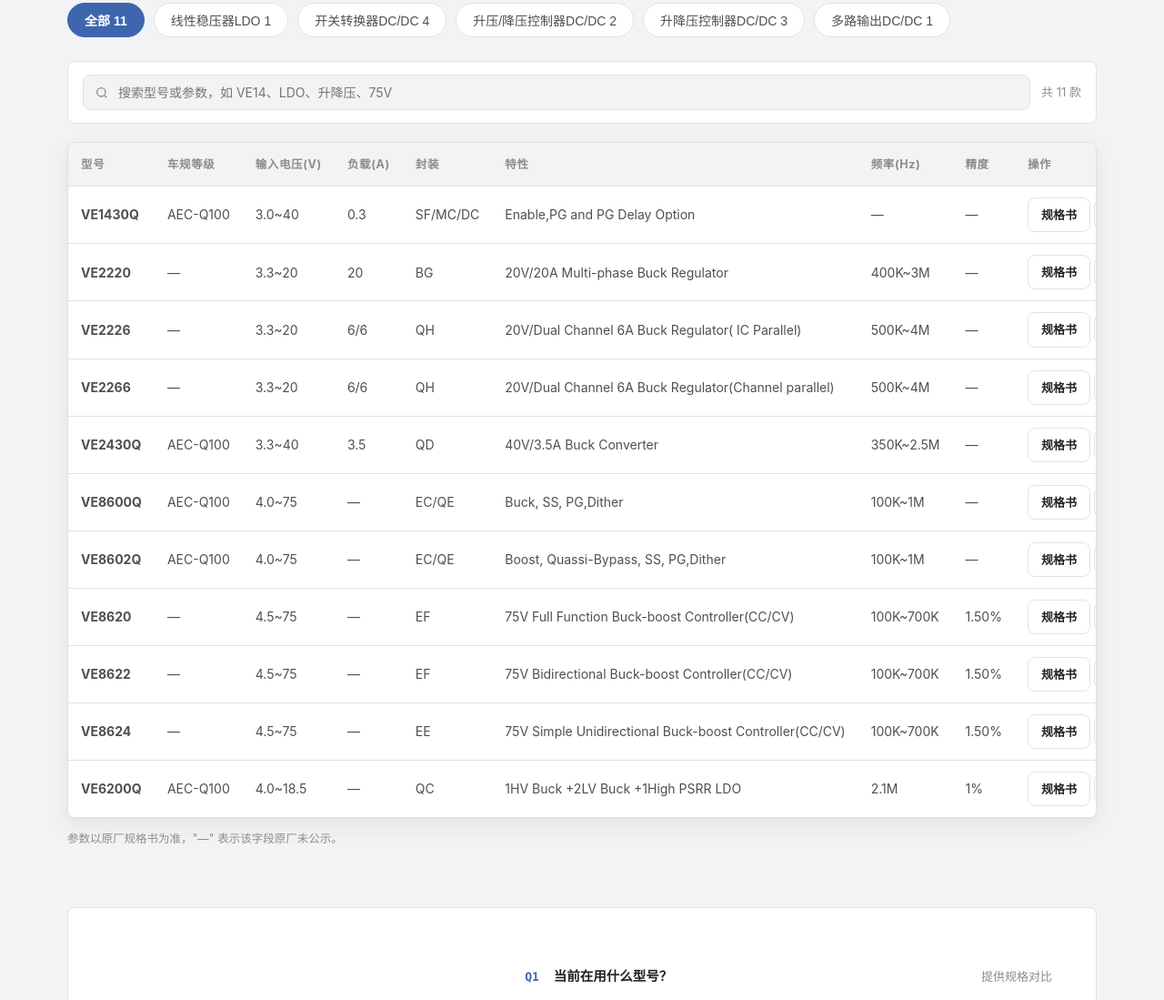
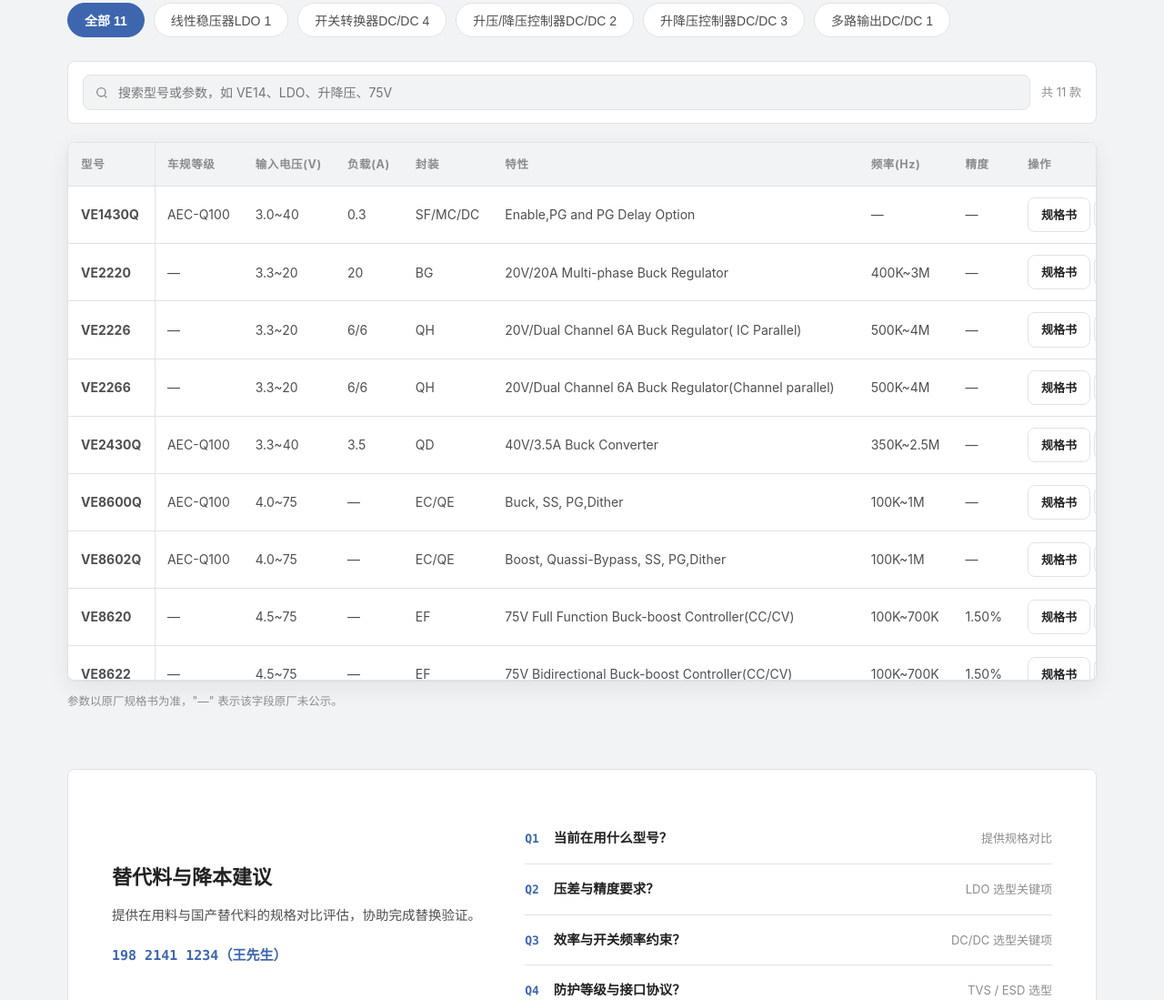
Before and after one commit to Semiment/pcb-less-website, a plain HTML site: page power.html in a window 1280 px wide. Shown: the part 400-1499 px from the top of the page at 91% size. Drawn offline with Linux system fonts and the light colour scheme.

Commit message:
产品表格钉住：型号过多时首行(属性名)纵向吸顶+首列横向钉住，表内纵向滚动(max-height:74vh)，钉列带不透明底色与 1px 功能分隔线，colspan 合并行不参与

```diff
--- a/css/style.css
+++ b/css/style.css
@@ -915,13 +915,15 @@ select:focus-visible, textarea:focus-visible, .subcat:focus-visible,
 .table-wrap {
   background: var(--surface); border: 1px solid var(--border);
   border-radius: var(--radius); overflow: auto; box-shadow: var(--shadow);
+  max-height: 74vh;
 }
-.product-table { width: 100%; border-collapse: collapse; min-width: 980px; }
+.product-table { width: 100%; border-collapse: separate; border-spacing: 0; min-width: 980px; }
 .product-table th {
   text-align: left; font-size: 12.5px; font-weight: 700;
   color: var(--ink-3); letter-spacing: .05em;
   padding: 13px 14px; border-bottom: 1px solid var(--border);
   background: var(--canvas); white-space: nowrap;
+  position: sticky; top: 0; z-index: 3;
 }
 .product-table td {
   padding: 12px 14px; border-bottom: 1px solid var(--border);
@@ -937,6 +939,17 @@ select:focus-visible, textarea:focus-visible, .subcat:focus-visible,
   white-space: normal; min-width: 150px; max-width: 230px;
   line-height: 1.5; color: var(--ink-2);
 }
+/* ---- 型号过多时：首行（属性名）纵向钉住 + 首列横向钉住 ---- */
+.product-table th:first-child,
+.product-table td:first-child { position: sticky; left: 0; }
+.product-table th:first-child { z-index: 4; }
+.product-table td:first-child { z-index: 2; background: var(--surface); }
+.product-table tbody tr:hover td:first-child { background: var(--accent-tint); }
+/* 钉列右侧 1px 分隔（功能线，滚动时恒可见；非装饰网格线） */
+.product-table th:first-child,
+.product-table td:first-child { box-shadow: 1px 0 0 var(--border); }
+/* colspan 合并行（更多型号 / 空态提示）不参与钉列 */
+.product-table tbody td[colspan] { position: static; }
 .btn-add {
   font-size: 12.5px; padding: 6px 13px; border-radius: 8px;
   border: 1px solid var(--border); background: var(--surface);
```
